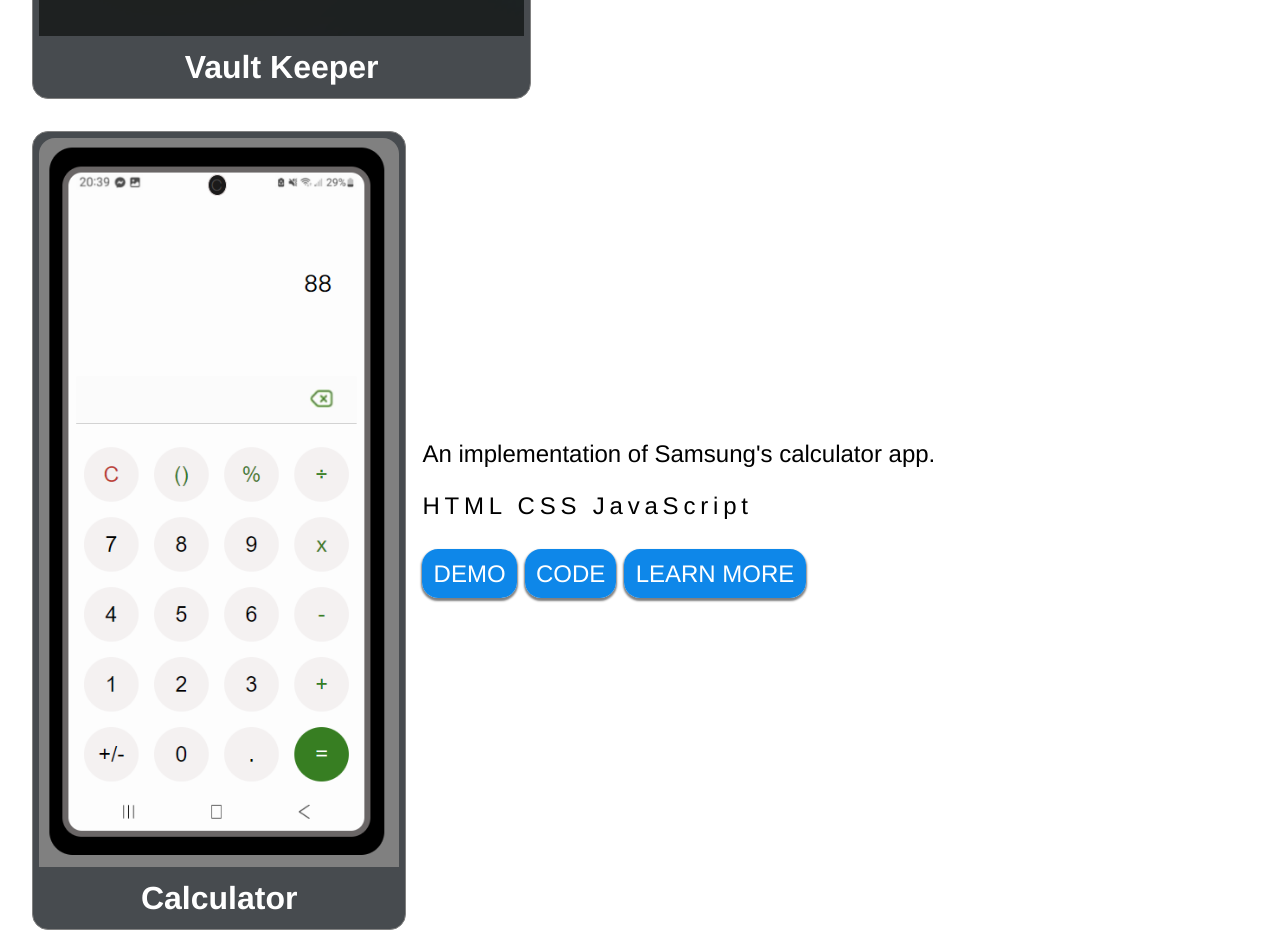
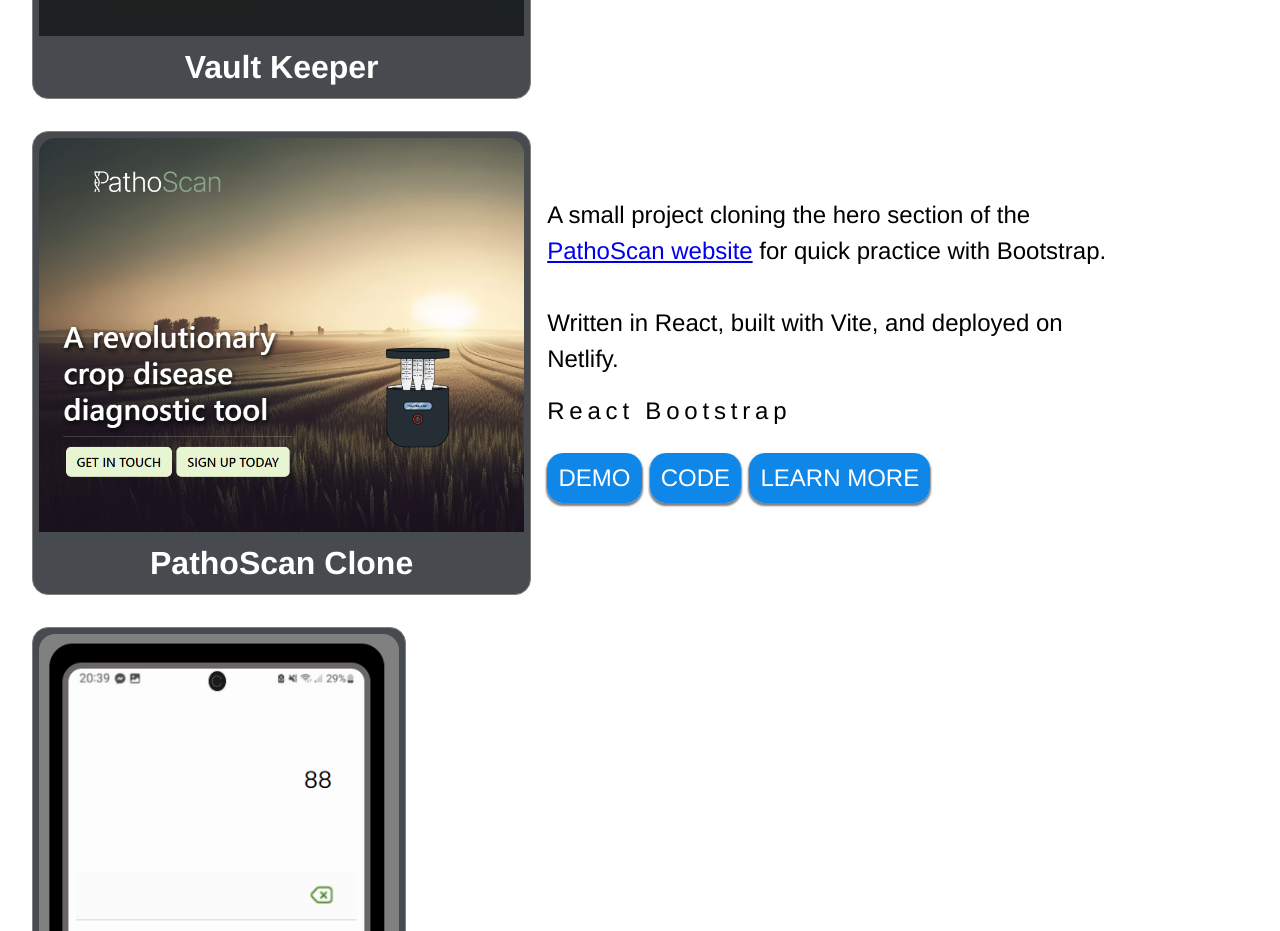
Before and after one commit to RD2P/RD2P.github.io, a React (Vite) app: page / in a window 1280 px wide. Shown: the part 2340-3271 px from the top of the page. Built offline with nearby package versions, Linux system fonts and the light colour scheme.

Commit message:
Add pathoscan clone to projects

```diff
--- a/src/components/Projects.jsx
+++ b/src/components/Projects.jsx
@@ -1,9 +1,10 @@
 import '../styles/projects.css'
 import Card from './Card.jsx'
+import fox from "../assets/fox.png"
+import hexnote from "../assets/hexnote.png"
+import vaultkeeper from "../assets/vaultkeeper.png";
+import pathoscan from "../assets/pathoscan.png"
 import calculator from "../assets/calculator.png";
-import vaultkeeper from "../assets/vaultkeeper.png";
-import hexnote from "../assets/hexnote.png"
-import fox from "../assets/fox.png"
 
 const Projects = () => {
 
@@ -84,6 +85,37 @@
               </div>
             </div>
           </section>
+
+          {/* PathoScan clone */}
+          <section className="project__row">
+            <div className="card--wrapper card--wide">
+              <Card
+                link="https://peaceful-babka-405f29.netlify.app/"
+                image={pathoscan}
+                title="PathoScan Clone"
+              />
+            </div>
+            <div className="project-description">
+              <div className="description-text">
+                <p>A small project cloning the hero section of the <a href="https://www.pathoscan.com/">PathoScan website</a> for quick practice with Bootstrap.</p><br/>
+                <p>Written in React, built with Vite, and deployed on Netlify.</p>
+                <p className="tech-used">React Bootstrap</p>
+              </div>
+              <div className="card__buttons">
+                <a className="card__button" href="https://peaceful-babka-405f29.netlify.app/" target="_blank">
+                  DEMO
+                </a>
+                <a className="card__button" href="https://github.com/RD2P/pathoscan-clone" target="_blank">
+                  CODE
+                </a>
+                <a className="card__button" href="https://github.com/RD2P/pathoscan-clone/blob/master/README.md" target="_blank">
+                  LEARN MORE
+                </a>
+              </div>
+            </div>
+          </section>
+
+          {/* Calculator */}
           <section className="project__row">
             <div className="card--wrapper card--narrow">
               <Card
```
Also changed, not shown: src/assets/pathoscan.png (added).
